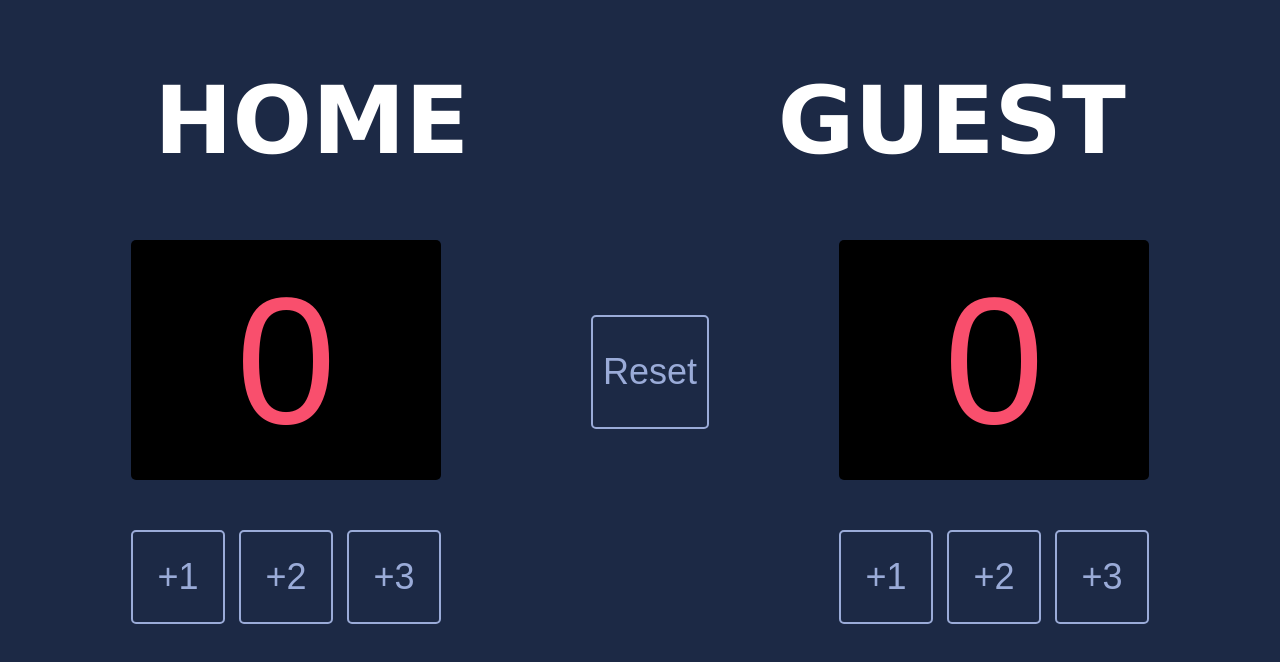
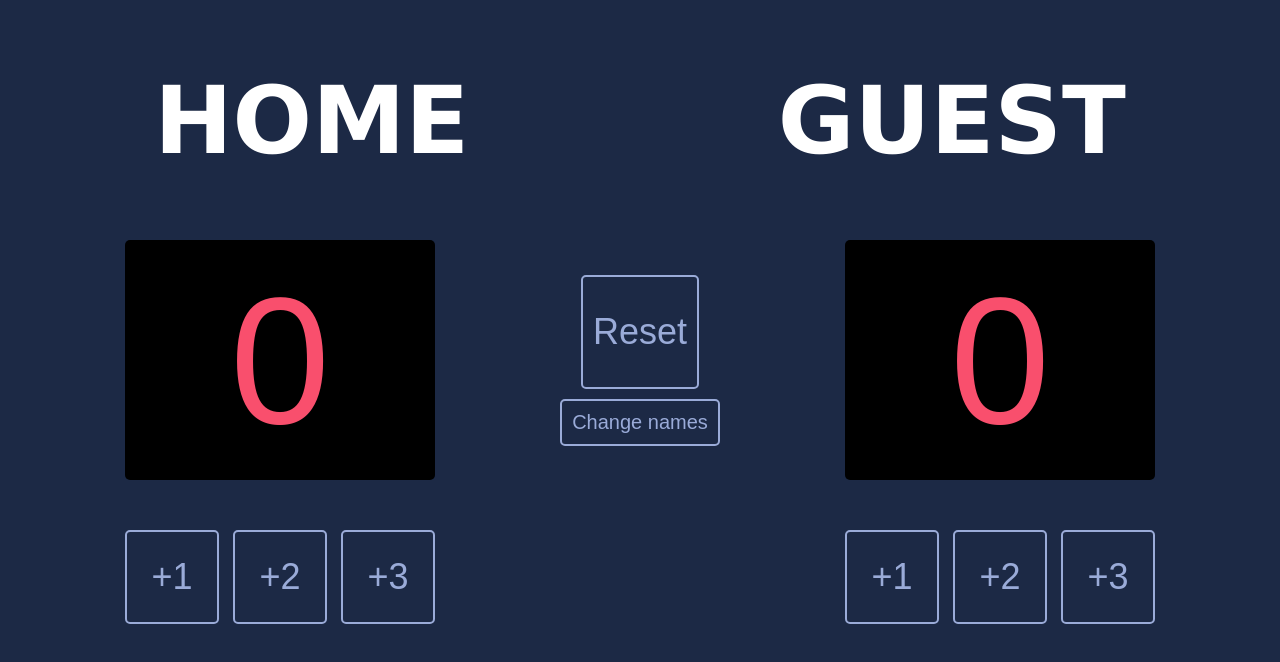
Before and after one commit to davidzz-code/Contador-de-puntos, a plain HTML site: page index.html in a window 1280 px wide. Drawn offline with Linux system fonts and the light colour scheme; a web font is replaced by a local one.

Commit message:
Añadida funcionalidad para cambiar nombres

```diff
--- a/index.html
+++ b/index.html
@@ -30,7 +30,10 @@
                 </div>
             </div>
 
-            <div class="reset">Reset</div>
+            <div class="extra-functions">
+                <div class="reset">Reset</div>
+                <div class="change-name">Change names</div>
+            </div>
 
             <div class="guest">
                 <div class="score score-guest">0</div>
--- a/script.js
+++ b/script.js
@@ -1,6 +1,6 @@
 const pointsHome = document.querySelector('.points-home');
 const pointsGuest = document.querySelector('.points-guest');
-const reset = document.querySelector('.reset');
+const extraFunctions = document.querySelector('.extra-functions');
 
 const home = document.querySelector('.score-home');
 const guest = document.querySelector('.score-guest');
@@ -8,6 +8,7 @@ const guest = document.querySelector('.score-guest');
 let homeScore = 0;
 let guestScore = 0;
 
+// Añade puntos al marcador 'home'
 pointsHome.addEventListener('click', (e) => {
     if (e.target && e.target.classList.contains('plus-one')) {
         homeScore += 1;
@@ -22,6 +23,9 @@ pointsHome.addEventListener('click', (e) => {
     home.innerText = homeScore;
 });
 
+
+
+// Añade puntos al marcador 'guest'
 pointsGuest.addEventListener('click', (e) => {
     if (e.target && e.target.classList.contains('plus-one')) {
         guestScore += 1;
@@ -36,10 +40,27 @@ pointsGuest.addEventListener('click', (e) => {
     guest.innerText = guestScore;
 });
 
-reset.addEventListener('click', () => {
-    homeScore = 0;
-    guestScore = 0;
 
-    home.innerText = homeScore
-    guest.innerText = guestScore
-});
+// Funciones extra
+extraFunctions.addEventListener('click', (e) => {
+
+    // Hace un reset de los contadores y los pone a 0
+    if (e.target && e.target.classList.contains('reset')) {
+        homeScore = 0;
+        guestScore = 0;
+
+        home.innerText = homeScore
+        guest.innerText = guestScore
+
+    // Lanza un prompt para cambiar los nombres de los jugadores
+    } else if (e.target && e.target.classList.contains('change-name')) {
+        const titleHome = document.querySelector('.title-home');
+        const titleGuest = document.querySelector('.title-guest');
+
+        const hostName = prompt('Write the host name: ');
+        const guestName = prompt('Write the guest name: ');
+
+        titleHome.innerHTML = `<h3>${hostName}</h3>`
+        titleGuest.innerHTML = `<h3>${guestName}</h3>`
+    }
+})
--- a/style.css
+++ b/style.css
@@ -61,15 +61,28 @@ body {
     cursor: pointer;
     color: white;
     border: 2px solid #F94F6D;
+}
+
+.extra-functions{
+    width: 410px;
+    height: 240px;
+    display: flex;
+    flex-direction: column;
+    justify-content: center;
+    align-items: center;
+
+
 
 }
+
+
+
+
+
 
 .reset{
     height: 90px;
     padding: 10px;
-    margin-top: 75px;
-    margin-right: 130px;
-    margin-left: 150px;
     display: flex;
     justify-content: center;
     align-items: center;
@@ -82,5 +95,21 @@ body {
 .reset:hover{
     cursor: pointer;
     color: #F94F6D;
+}
 
+.change-name{
+    margin-top: 10px;
+    padding: 10px;
+    display: flex;
+    justify-content: center;
+    align-items: center;
+    font-size: 20px;
+    color: #9AABD8;
+    border-radius: 5px;
+    border: 2px solid #9AABD8;
 }
+
+.change-name:hover{
+    cursor: pointer;
+    color: #F94F6D;
+}
```
